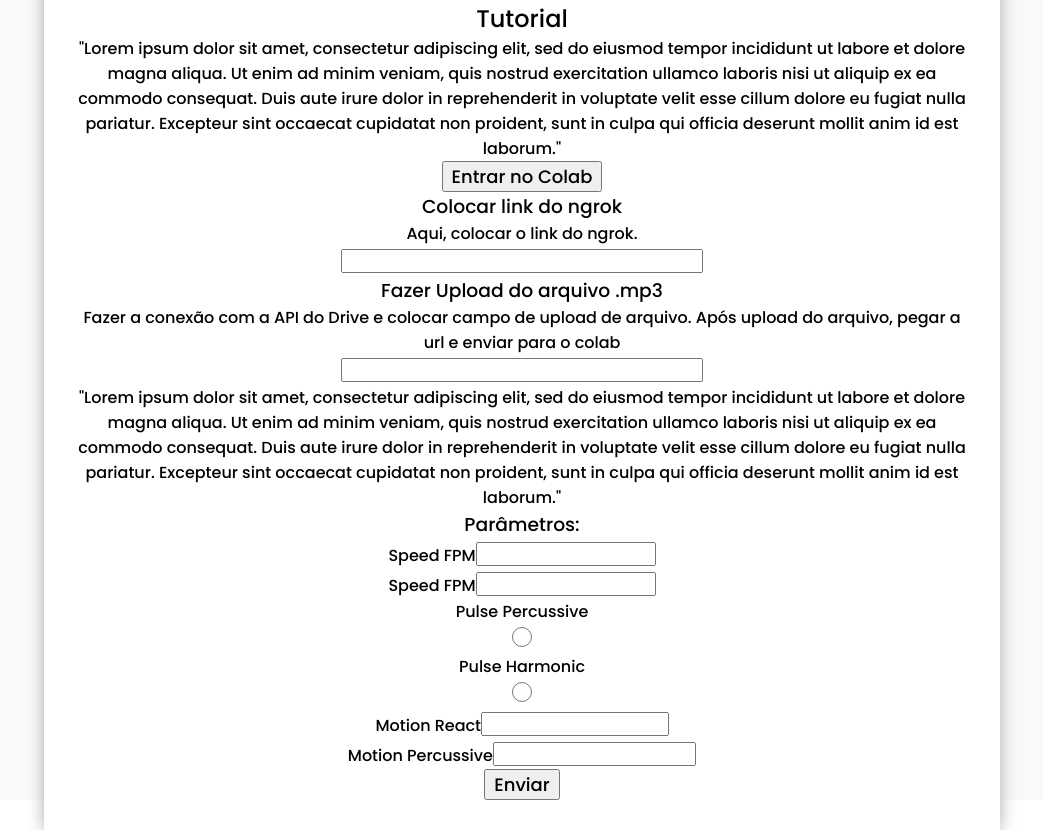
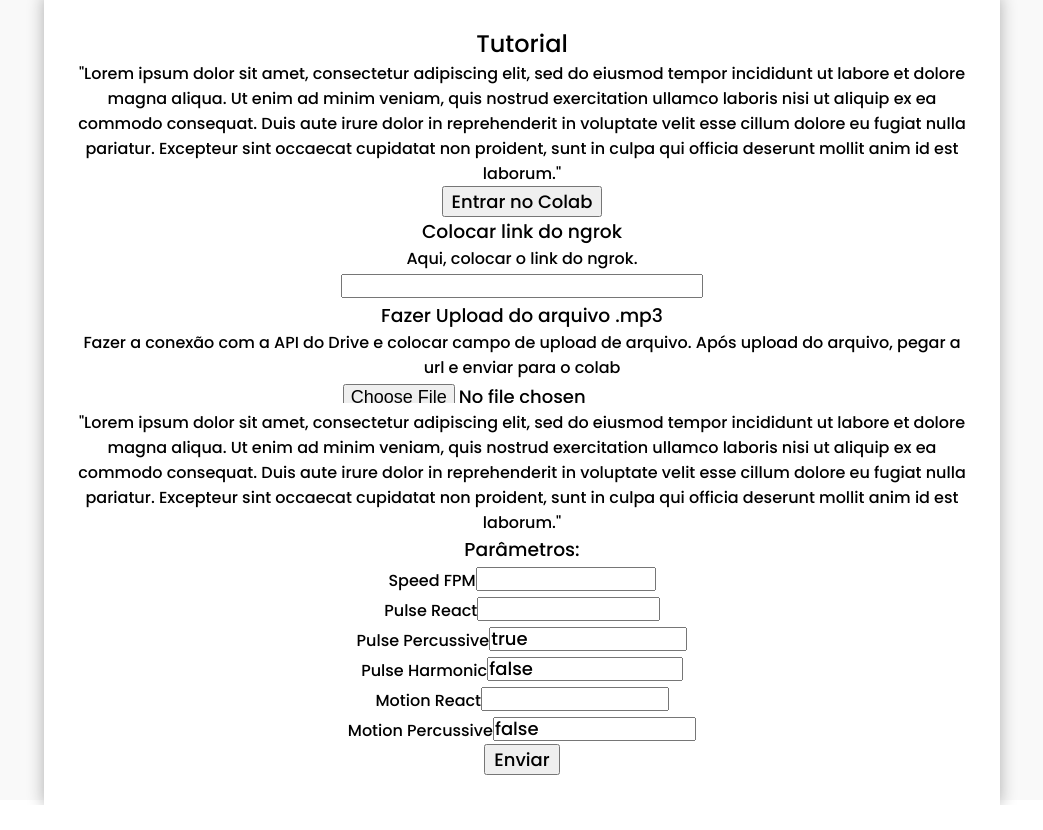
Before and after one commit to lcld99/projCriatComp, a React (Create React App) app: page / in a window 1280 px wide. Shown: the whole page, without its empty margins (118-1161 px from the left). After the commit the page ends 805 px from the top, so only its background shows below. Built offline with nearby package versions, Linux system fonts and the light colour scheme.

Commit message:
Integração front-end com back-end quase feita

```diff
--- a/src/pages/Home/Home.jsx
+++ b/src/pages/Home/Home.jsx
@@ -13,18 +13,44 @@ const Home = () => {
   const [pulse_harmonic, setPulse_harmonic] = useState(false);
   const [motion_react, setMotion_react] = useState("");
   const [motion_percussive, setMotion_percussive] = useState(false);
-  const [isLoading, setIsLoading] = useState(false);
+  const [selectedFile, setSelectedFile] = useState();
+  const [isLoading, setIsLoading] = useState(true);
 
-  function generateImage_and_getImageUrl() {
+  /*function generateImage_and_getImageUrl() {
     const fetchApi = async () => {
       const response = await fetch(
-        `${url}/generateImage?speed_fpm=${speed_fpm}&pulse_react=${pulse_react}&pulse_percussive=${pulse_percussive}&pulse_harmonic=${pulse_harmonic}&motion_react=${motion_react}&motion_percussive=${motion_percussive}}`
+        `${url}/generate_image/?speed_fpm=${speed_fpm}&pulse_react=${pulse_react}&pulse_percussive=${pulse_percussive}&pulse_harmonic=${pulse_harmonic}&motion_react=${motion_react}&motion_percussive=${motion_percussive}`
       ).then((response) => {
         setOutputImageUrl(response.url);
         setIsLoading(false);
       });
     };
     fetchApi();
+  }*/
+
+
+
+  function upload() {
+    const fetchUp = async () => {
+      let form = new FormData();
+      form.append("file", selectedFile);
+      const response = await fetch(`${url}/upload_mp3/`, {
+        method: 'POST',
+        body: form
+      })
+      const fetchApi = async () => {
+        const response = await fetch(
+          `${url}/generate_image/?speed_fpm=${speed_fpm}&pulse_react=${pulse_react}&pulse_percussive=${pulse_percussive}&pulse_harmonic=${pulse_harmonic}&motion_react=${motion_react}&motion_percussive=${motion_percussive}`
+        ).then((response) => {
+          console.log(response.url);
+          setOutputImageUrl(response.url);
+          setIsLoading(false);
+        });
+      };
+      fetchApi();
+    };
+    fetchUp();
+
   }
 
   return (
@@ -68,8 +94,9 @@ const Home = () => {
           </span>
         </div>
         <input
-          type="text"
-          value={url}
+          type="file"
+          name="file"
+          onChange={(e) => setSelectedFile(e.target.files[0])}
         ></input>
 
         <div>
@@ -91,34 +118,34 @@ const Home = () => {
                 type="text"
                 id = "speed_fpm"
                 onChange={(event) => setSpeed_fpm(event.target.value)}
-                value={url}
+                value={speed_fpm}
               ></input>
           </div>
           <div>
-            <label for="pulse_react">Speed FPM</label>
+            <label for="pulse_react">Pulse React</label>
             <input
               type="text"
               id = "pulse_react"
               onChange={(event) => setPulse_react(event.target.value)}
-              value={url}
+              value={pulse_react}
             ></input>
           </div>
           <div>
             <label for="pulse_percussive">Pulse Percussive</label>
             <input
-              type="radio"
+              type="text"
               id = "pulse_percussive"
               onChange={(event) => setPulse_percussive(event.target.value)}
-              value={url}
+              value={pulse_percussive}
             ></input>
           </div>
           <div>
             <label for="pulse_harmonic">Pulse Harmonic</label>
             <input
-              type="radio"
+              type="text"
               id = "pulse_harmonic"
               onChange={(event) => setPulse_harmonic(event.target.value)}
-              value={url}
+              value={pulse_harmonic}
             ></input>
           </div>
           <div>
@@ -127,7 +154,7 @@ const Home = () => {
               type="text"
               id = "motion_react"
               onChange={(event) => setMotion_react(event.target.value)}
-              value={url}
+              value={motion_react}
             ></input>
           </div>
           <div>
@@ -136,14 +163,14 @@ const Home = () => {
               type="text"
               id = "motion_percussive"
               onChange={(event) => setMotion_percussive(event.target.value)}
-              value={url}
+              value={motion_percussive}
             ></input>
           </div>
         </div>
         <button onClick={(e) => {
                   e.preventDefault();
                   setIsLoading(true);
-                  generateImage_and_getImageUrl()
+                  upload()
                 }
               }>Enviar</button>
       </div>
```
